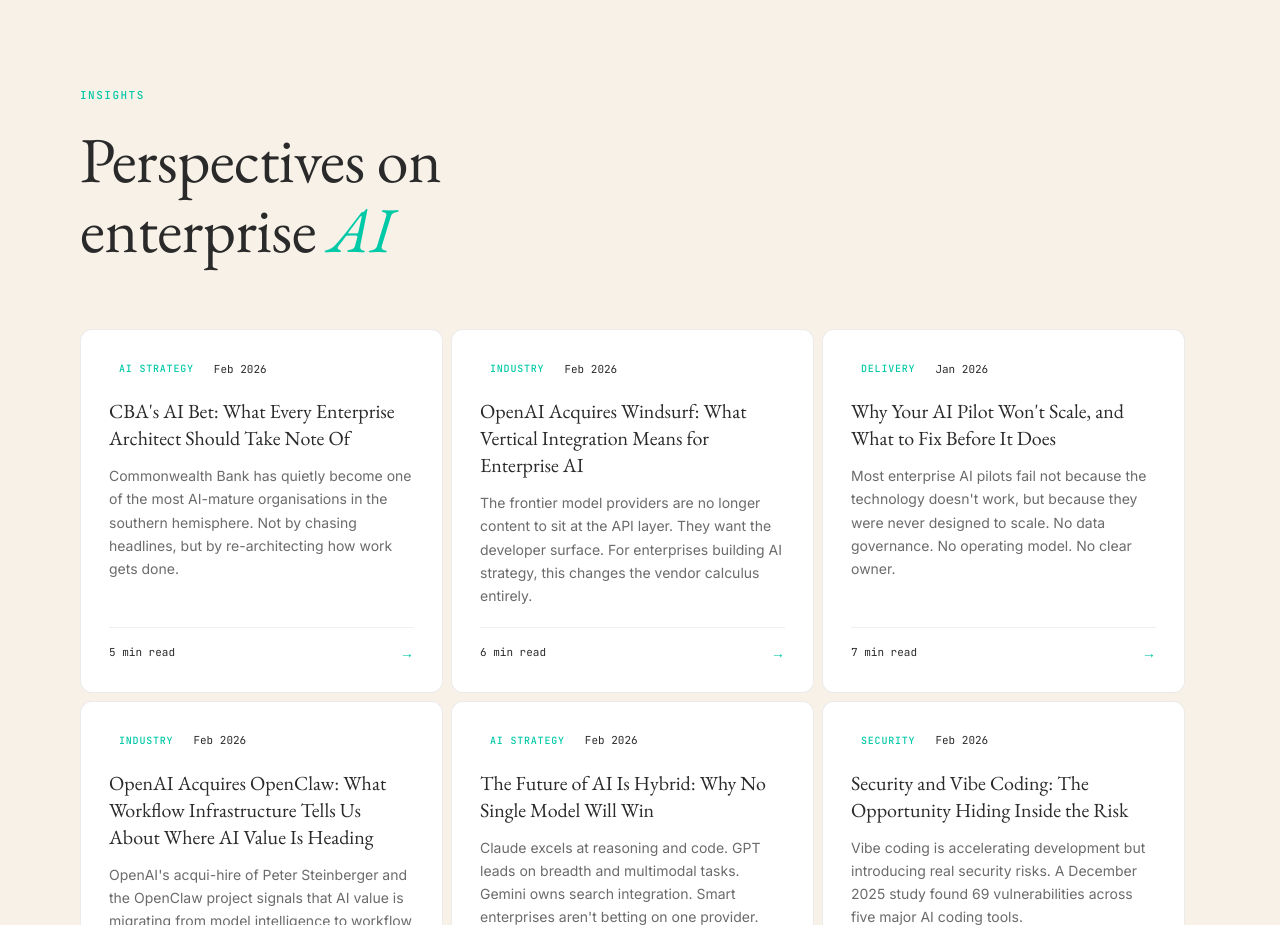
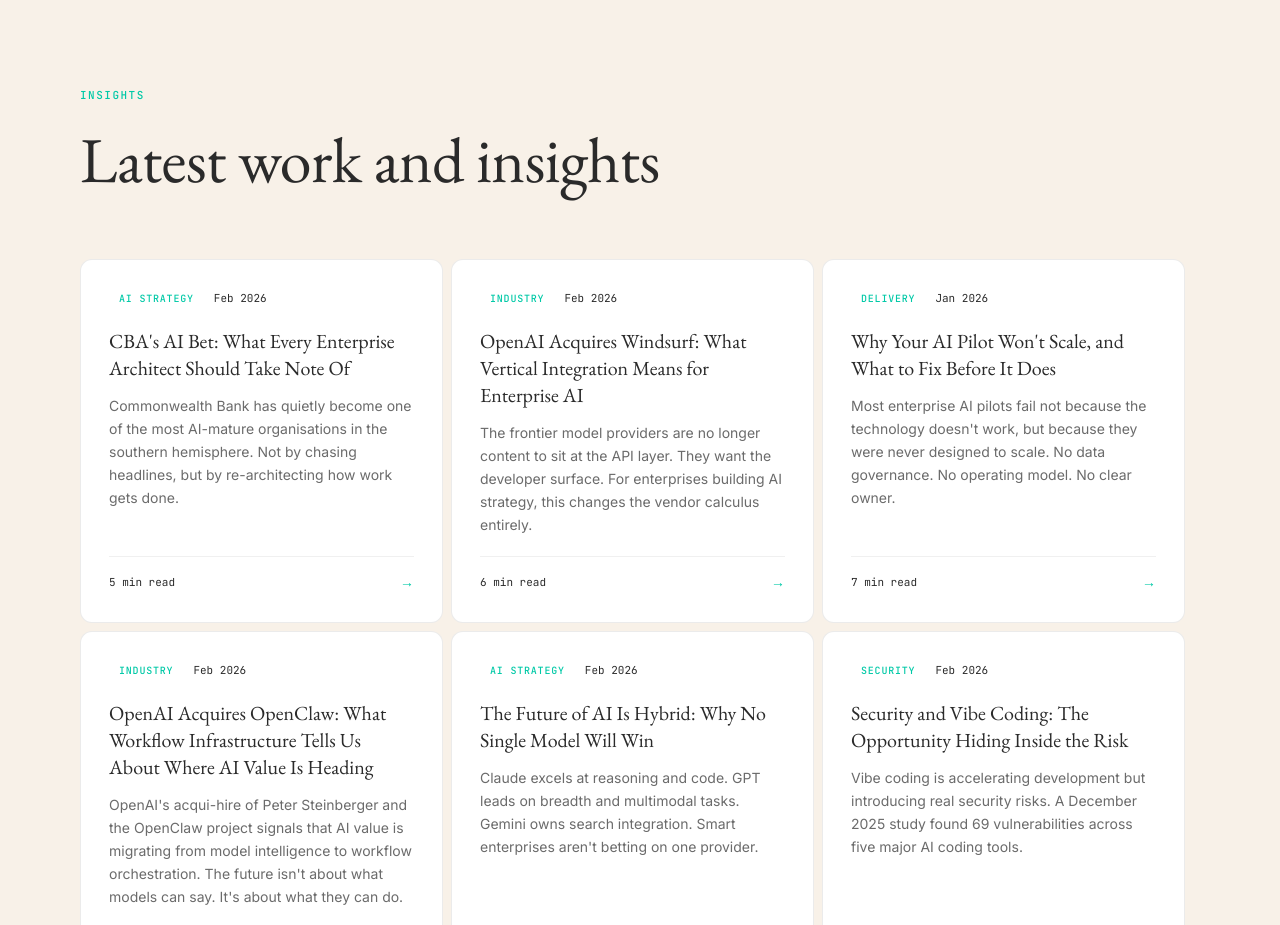
Before and after one commit to SimyV/hostly-landing, a React (Vite) app: page / in a window 1280 px wide. Shown: the part 5800-6725 px from the top of the page. Built offline with nearby package versions, Linux system fonts and the light colour scheme.

Commit message:
copy: update insights section heading

```diff
--- a/src/components/sections/Insights.tsx
+++ b/src/components/sections/Insights.tsx
@@ -14,7 +14,7 @@
         {/* Header */}
         <div style={{ marginBottom: 64 }}>
           <p className="eyebrow" style={{ marginBottom: 20 }}>Insights</p>
-          <h2 className="section-heading" dangerouslySetInnerHTML={{ __html: 'Perspectives on<br/>enterprise <em>AI</em>' }} />
+          <h2 className="section-heading">Latest work and insights</h2>
         </div>
 
         {/* Grid */}
```
